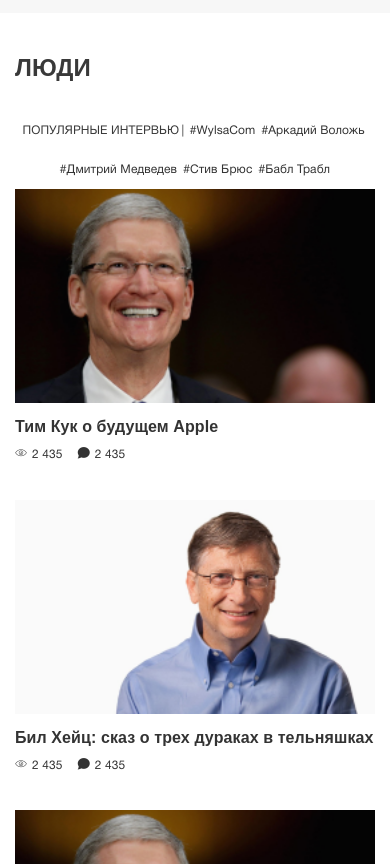
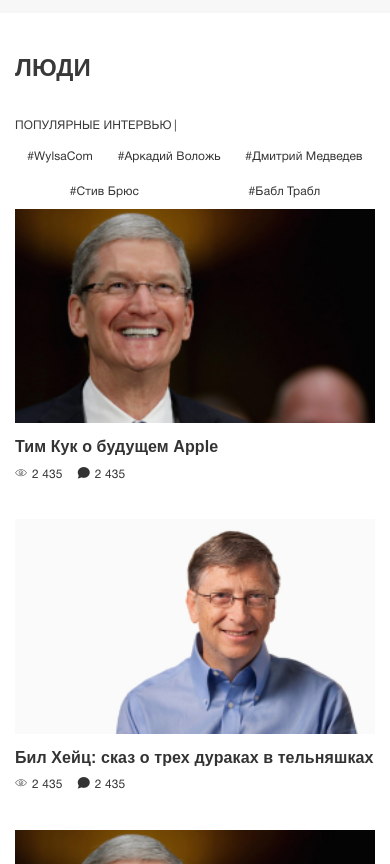
Before and after one commit to uldalex/iphone, a plain HTML site: page new_page.html in a window 390 px wide. Shown: the part 1834-2698 px from the top of the page. Drawn offline with Linux system fonts and the light colour scheme; no server answers; a script that the page names is missing; a web font is replaced by a local one.

Commit message:
first-child

```diff
--- a/css/style.css
+++ b/css/style.css
@@ -1633,7 +1633,10 @@ margin: 0 auto;
 		flex-wrap: wrap;
 		margin-bottom: 25px;
 		align-items: center;
-		justify-content: center;
+		justify-content: space-around;
+	}
+	.filter__tag :first-child{
+	flex-basis: 100%;
 	}
 	.news_line_title__item-half {
 		font-size: 16px;
```
